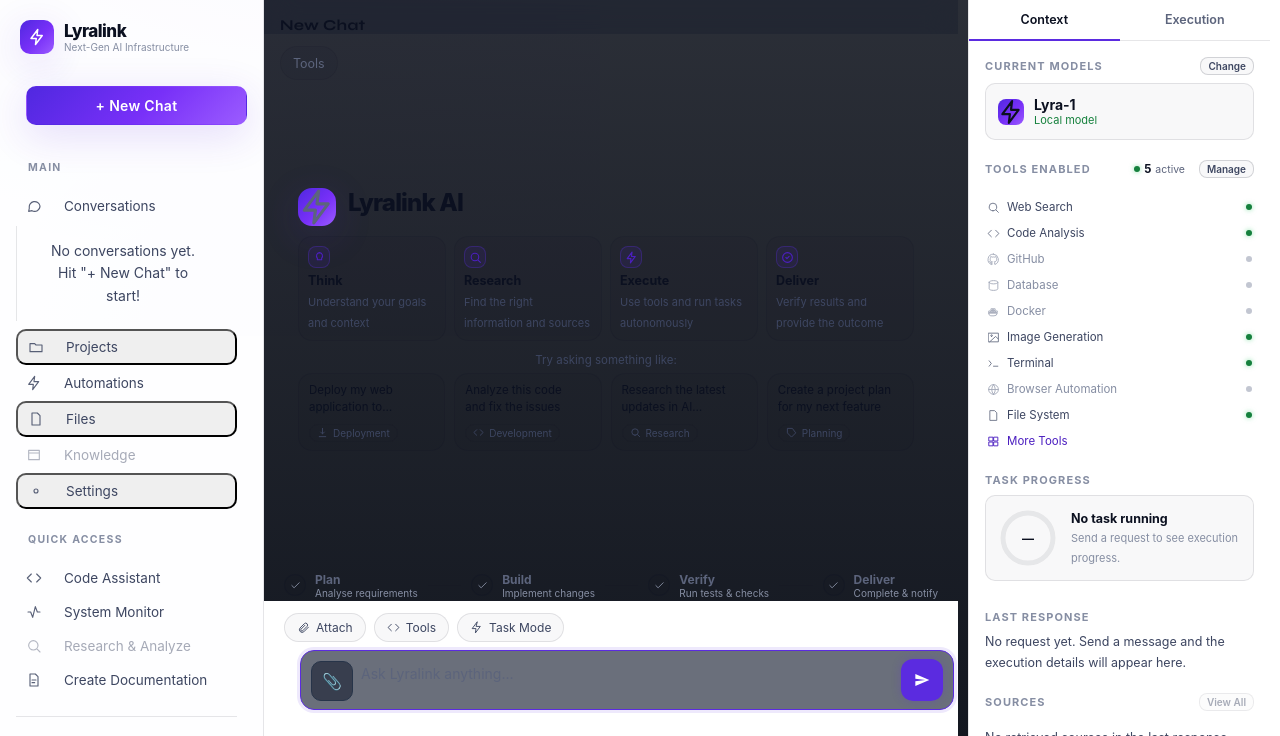
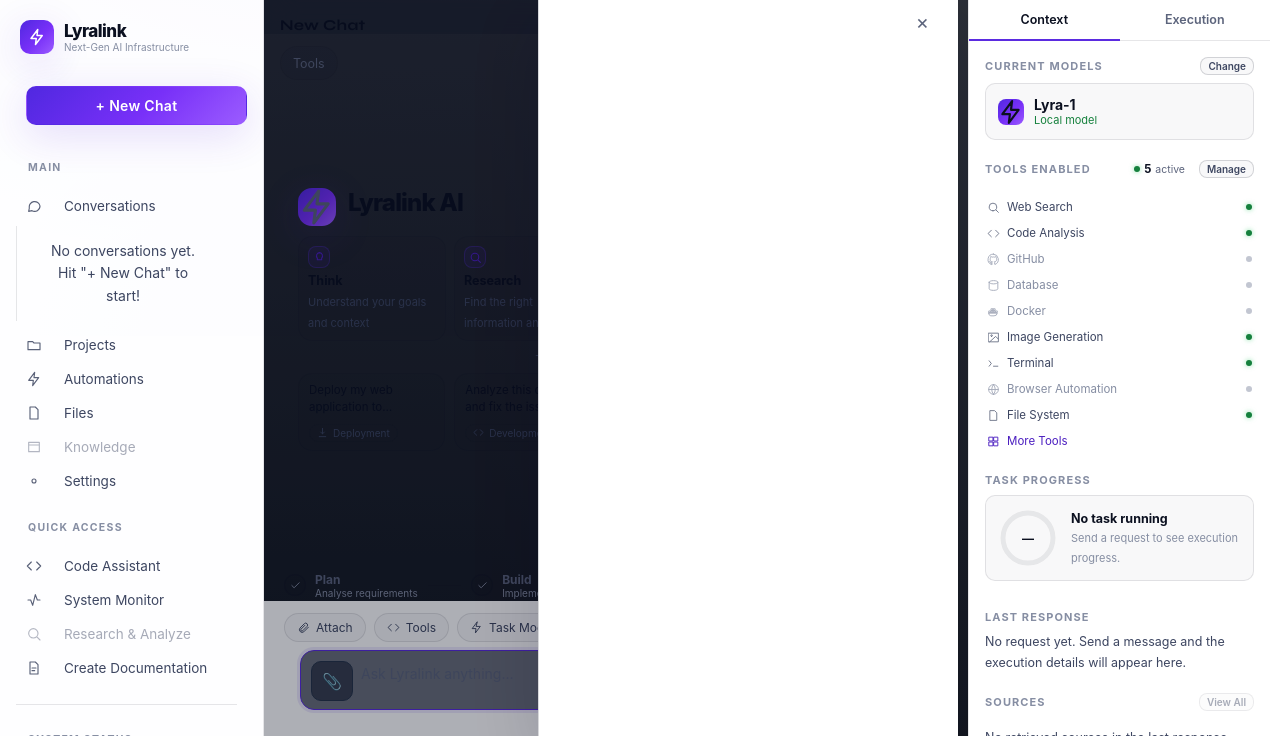
Before and after one commit to LyraLink-AI/lyralink-ai, a PHP site: page /v1/chat in a window 1280 px wide. Shown: the part 64-800 px from the top of the page. Run offline with PHP 8.4, Linux system fonts and the light colour scheme; data that the repository does not hold is empty; some libraries are stand-ins or nearby versions; some web fonts are replaced.

Commit message:
Workspace panel styles for the chat rail (Files / Projects / Settings)
The panel host, the settings rows and the button-shaped rail rows that the
previous commit references. Adds the styles only; the markup and behaviour are
already in place.

Also keeps the disabled-railing affordance explicit: a rail row with no
destination shows not-allowed rather than relying on aria-disabled alone.

```diff
--- a/assets/css/chat/lyra-chat.css
+++ b/assets/css/chat/lyra-chat.css
@@ -268,6 +268,63 @@ body::after {
 /* A rail row with no destination. aria-disabled alone was invisible to the
    user, so the disabled affordance is explicit here too. */
 .lyra-navitem.is-pending { opacity: .45; cursor: not-allowed; }
+
+/* ── Rail rows that act on the page rather than navigating ─────────────────
+   Rendered as <button>, so they need the anchor's look reset explicitly. */
+.lyra-navitem-btn {
+    width: 100%; text-align: left; font: inherit;
+    background: transparent; border: 0; cursor: pointer;
+}
+
+/* ── Workspace panels (Files / Projects / Settings) ────────────────────────
+   A panel over the chat column, because these are contextual to a
+   conversation rather than separate destinations. */
+.lyra-panelhost {
+    position: absolute;
+    top: 0; right: 0; bottom: 0; left: 0;
+    z-index: 40;
+    display: flex; justify-content: flex-end;
+    background: rgba(2, 9, 26, 0.32);
+}
+[data-theme="light"] .lyra-panelhost { background: rgba(11, 16, 32, 0.18); }
+.lyra-panelbox {
+    position: relative;
+    width: min(420px, 100%);
+    height: 100%;
+    overflow-y: auto;
+    padding: var(--ly-s6) var(--ly-s5);
+    background: var(--ly-surface);
+    border-left: 1px solid var(--ly-border-2);
+    box-shadow: var(--ly-shadow-lg);
+}
+.lyra-panelclose {
+    position: absolute; top: 10px; right: 12px;
+    border: 0; background: transparent; cursor: pointer;
+    color: var(--ly-text-3); font-size: 20px; line-height: 1; padding: 2px 7px;
+    border-radius: var(--ly-r-xs);
+}
+.lyra-panelclose:hover { background: var(--ly-glass-hover); color: var(--ly-text); }
+.lyra-paneltitle { margin: 0 0 6px; font-size: var(--ly-fs-lg); color: var(--ly-text); }
+.lyra-panelnote { margin: 0 0 var(--ly-s5); font-size: 12.5px; color: var(--ly-text-3); line-height: 1.6; }
+.lyra-panelempty {
+    display: flex; flex-direction: column; gap: 7px;
+    padding: var(--ly-s5); text-align: center;
+    border: 1px dashed var(--ly-border-2);
+    border-radius: var(--ly-r-md);
+    background: var(--ly-glass);
+    font-size: 12.5px; color: var(--ly-text-3); line-height: 1.6;
+}
+.lyra-panelempty b { color: var(--ly-text); font-size: 13.5px; }
+.lyra-settingrow {
+    display: flex; align-items: center; justify-content: space-between; gap: var(--ly-s4);
+    padding: 13px 0;
+    border-bottom: 1px solid var(--ly-border);
+}
+.lyra-settingrow:last-child { border-bottom: 0; }
+.lyra-settingtext { display: flex; flex-direction: column; gap: 3px; min-width: 0; }
+.lyra-settingtext b { font-size: 13px; color: var(--ly-text); }
+.lyra-settingtext em { font-style: normal; font-size: 11.5px; color: var(--ly-text-4); }
+@media (max-width: 720px) { .lyra-panelbox { width: 100%; border-left: 0; } }
 
 /* ── Tools panel: a box above the composer ─────────────────────────────────
    The toggle lives at the top of the chat column, so the panel used to open
```
